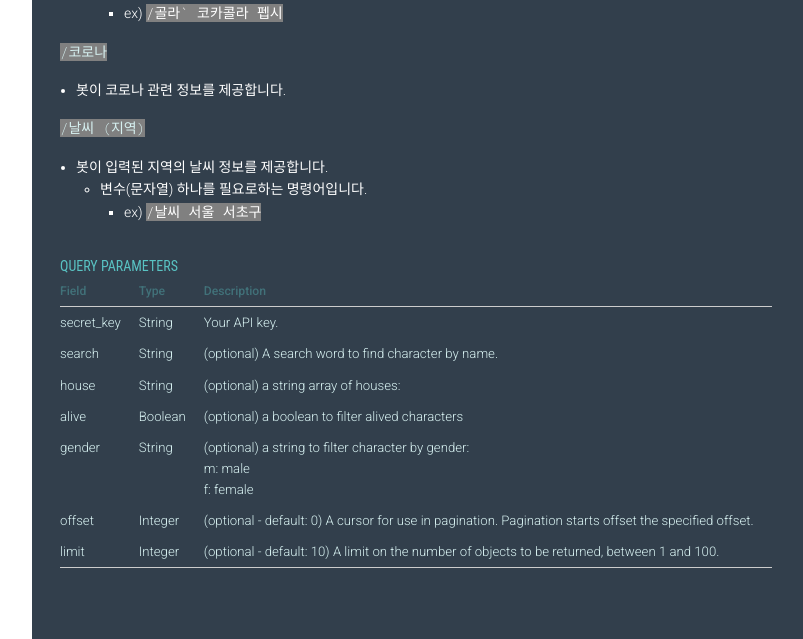
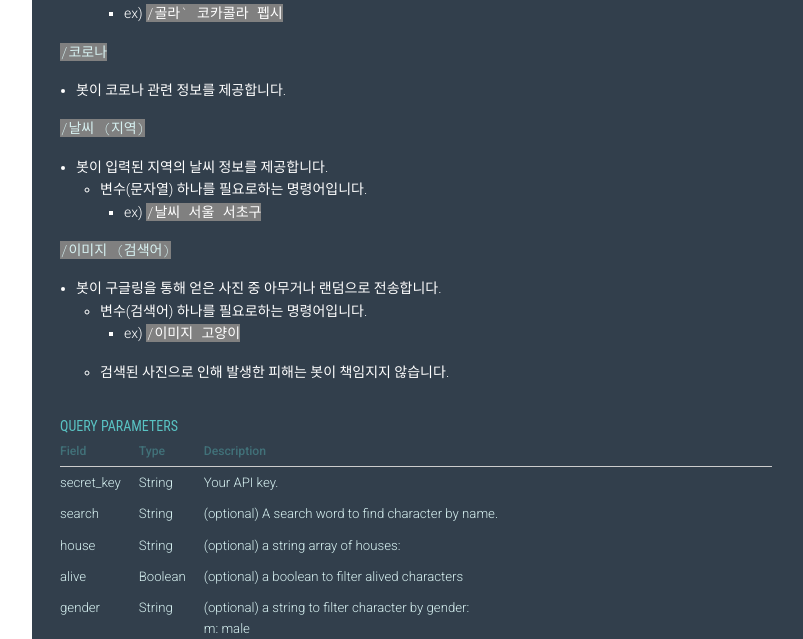
Before and after one commit to Puilin/my_site, a Django app: page /command/ in a window 1280 px wide. Shown: the part 1806-2445 px from the top of the page, without its empty margins (268-1071 px from the left). Run offline with Django 3.2, Linux system fonts and the light colour scheme; some libraries are stand-ins or nearby versions.

Commit message:
3rd commit

```diff
--- a/mysite/command/templates/command/index.html
+++ b/mysite/command/templates/command/index.html
@@ -183,6 +183,25 @@
                     </ul>
                 </ul>
             </p>
+            <p>
+                <code>/이미지 (검색어)</code>
+                <br><ul class="circle">
+                    <li style="color: white;">봇이 구글링을 통해 얻은 사진 중 아무거나 랜덤으로 전송합니다.</li>
+                    <ul class="disc" style="margin-left: -20px;">
+                        <li style="color: white;">
+                            변수(검색어) 하나를 필요로하는 명령어입니다.<br>
+                            <ul class="square" style="margin-left: -20px;">
+                                <li style="color: white;">
+                                    ex) <code>/이미지 고양이</code>
+                                </li>
+                            </ul>
+                        </li>
+                        <li style="color: white;">
+                            검색된 사진으로 인해 발생한 피해는 봇이 책임지지 않습니다.
+                        </li>
+                    </ul>
+                </ul>
+            </p>
              <br>
              <h4>QUERY PARAMETERS</h4>
              <table>
```
